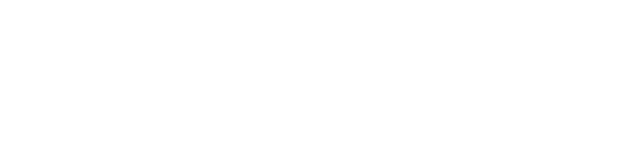
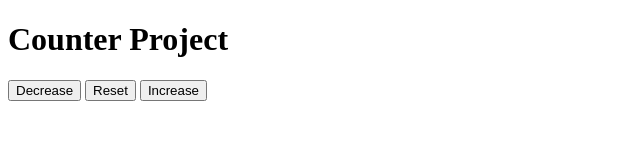
Before and after one commit to darkalbatrus/Counter---Project, a plain HTML site: page index.html in a window 1280 px wide. Shown: the whole page, without its empty margins (0-640 px from the left). Drawn offline with Linux system fonts and the light colour scheme.

Commit message:
add html code

```diff
--- a/index.html
+++ b/index.html
@@ -7,6 +7,22 @@
     <title>Js - Counter</title>
   </head>
   <body>
+    <!-- HEADER -->
+    <header class="header">
+      <h1 class="header-title">Counter Project</h1>
+    </header>
+
+    <!-- COUNTER APP -->
+    <div class="counter-container">
+      <h2 class="counter-text"></h2>
+
+      <!-- BUTTONS -->
+      <div class="buttons-container">
+        <button type="button" class="btn" data-btn="decrease">Decrease</button>
+        <button type="button" class="btn reset-btn">Reset</button>
+        <button type="button" class="btn" data-btn="increase">Increase</button>
+      </div>
+    </div>
     <script src="/public/js/main.js"></script>
   </body>
 </html>
```
